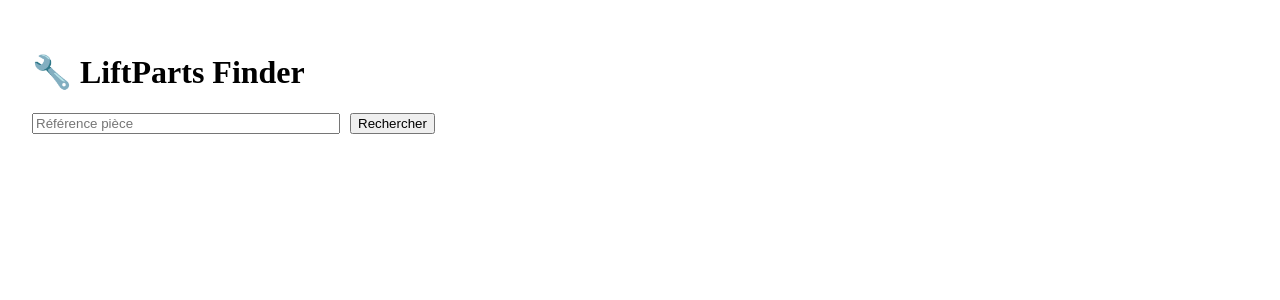
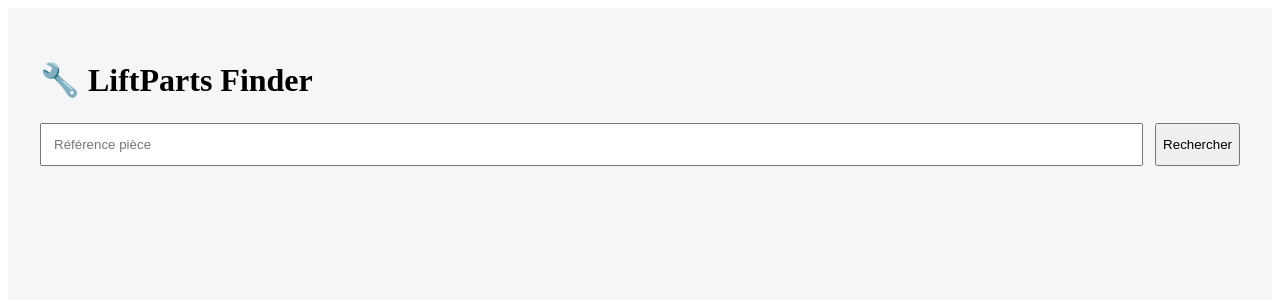
Before and after one commit to Zied-LPF/liftparts-finder, a Next.js app: page / in a window 1280 px wide. Shown: the top 300 px of the page. Built offline with nearby package versions, Linux system fonts and the light colour scheme.

Commit message:
feat(ui): display supplier product image, description and reference

```diff
--- a/pages/index.tsx
+++ b/pages/index.tsx
@@ -1,100 +1,94 @@
 import { useState } from 'react'
 
-type Result = {
+type SupplierResult = {
   supplier: string
-  searchedValue: string
-  productRef?: string
-  title?: string
-  description?: string
-  image?: string
+  title: string | null
+  description: string | null
+  reference: string | null
+  image: string | null
+  fallbackImage: string
   link: string
 }
 
 export default function Home() {
   const [query, setQuery] = useState('')
-  const [results, setResults] = useState<Result[]>([])
+  const [results, setResults] = useState<SupplierResult[]>([])
   const [loading, setLoading] = useState(false)
 
-  const search = async () => {
+  const runSearch = async () => {
     if (!query.trim()) return
-
     setLoading(true)
-    setResults([])
-
-    try {
-      const res = await fetch(
-        `/api/search-suppliers?q=${encodeURIComponent(query)}`
-      )
-      const data = await res.json()
-      setResults(Array.isArray(data) ? data : [])
-    } catch (e) {
-      console.error('Search error', e)
-      setResults([])
-    } finally {
-      setLoading(false)
-    }
+    const res = await fetch(`/api/search-suppliers?q=${encodeURIComponent(query)}`)
+    setResults(await res.json())
+    setLoading(false)
   }
 
   return (
-    <main style={{ padding: 24 }}>
+    <main style={{ padding: 32, background: '#f4f6f8', minHeight: '100vh' }}>
       <h1>🔧 LiftParts Finder</h1>
 
-      <div style={{ marginBottom: 20 }}>
+      <div style={{ display: 'flex', gap: 12, margin: '24px 0' }}>
         <input
           value={query}
           onChange={(e) => setQuery(e.target.value)}
+          onKeyDown={(e) => e.key === 'Enter' && runSearch()}
           placeholder="Référence pièce"
-          style={{ width: 300, marginRight: 10 }}
+          style={{ flex: 1, padding: 12 }}
         />
-        <button onClick={search}>Rechercher</button>
+        <button onClick={runSearch}>Rechercher</button>
       </div>
 
       {loading && <p>Recherche en cours…</p>}
 
-      {results.map((r, i) => (
-        <div
-          key={i}
-          style={{
-            border: '1px solid #ddd',
-            padding: 16,
-            marginBottom: 16
-          }}
-        >
-          <h3>{r.supplier}</h3>
+      <div style={{ display: 'grid', gridTemplateColumns: 'repeat(auto-fit,minmax(320px,1fr))', gap: 24 }}>
+        {results.map((r) => (
+          <div key={r.supplier} style={{ background: '#fff', padding: 20, borderRadius: 8 }}>
+            <h3>{r.supplier}</h3>
 
-          <p>
-            <strong>Recherche :</strong> {r.searchedValue}
-          </p>
+            <div style={{ height: 180, border: '1px solid #ddd', display: 'flex', alignItems: 'center', justifyContent: 'center' }}>
+              <img
+                src={r.image ?? r.fallbackImage}
+                alt={r.title ?? r.supplier}
+                style={{ maxHeight: '100%', maxWidth: '100%' }}
+              />
+            </div>
 
-          {r.title && (
-            <p>
-              <strong>Produit :</strong> {r.title}
-            </p>
-          )}
+            <strong>{r.title ?? 'Résultats disponibles chez ce fournisseur'}</strong>
 
-          {r.productRef && (
-            <p>
-              <strong>Référence fournisseur :</strong> {r.productRef}
-            </p>
-          )}
+            {r.description && (
+              <p style={{ fontSize: 13, color: '#555' }}>{r.description}</p>
+            )}
 
-          {r.image ? (
-            <img
-              src={r.image}
-              alt={r.title || r.supplier}
-              style={{ maxWidth: 200 }}
-            />
-          ) : (
-            <p>(Image fournisseur)</p>
-          )}
+            {r.reference && (
+              <div style={{ fontSize: 12, fontFamily: 'monospace', color: '#666' }}>
+                Référence : {r.reference}
+              </div>
+            )}
 
-          <div style={{ marginTop: 10 }}>
-            <a href={r.link} target="_blank">
+            <div style={{ fontSize: 12, marginTop: 4, color: '#666' }}>
+              Recherche : {query}
+            </div>
+
+            <a
+              href={r.link}
+              target="_blank"
+              rel="noopener noreferrer"
+              style={{
+                display: 'block',
+                marginTop: 12,
+                background: '#0d6efd',
+                color: '#fff',
+                textAlign: 'center',
+                padding: 10,
+                borderRadius: 6,
+                textDecoration: 'none',
+              }}
+            >
               Voir chez {r.supplier}
             </a>
           </div>
-        </div>
-      ))}
+        ))}
+      </div>
     </main>
   )
 }
```
